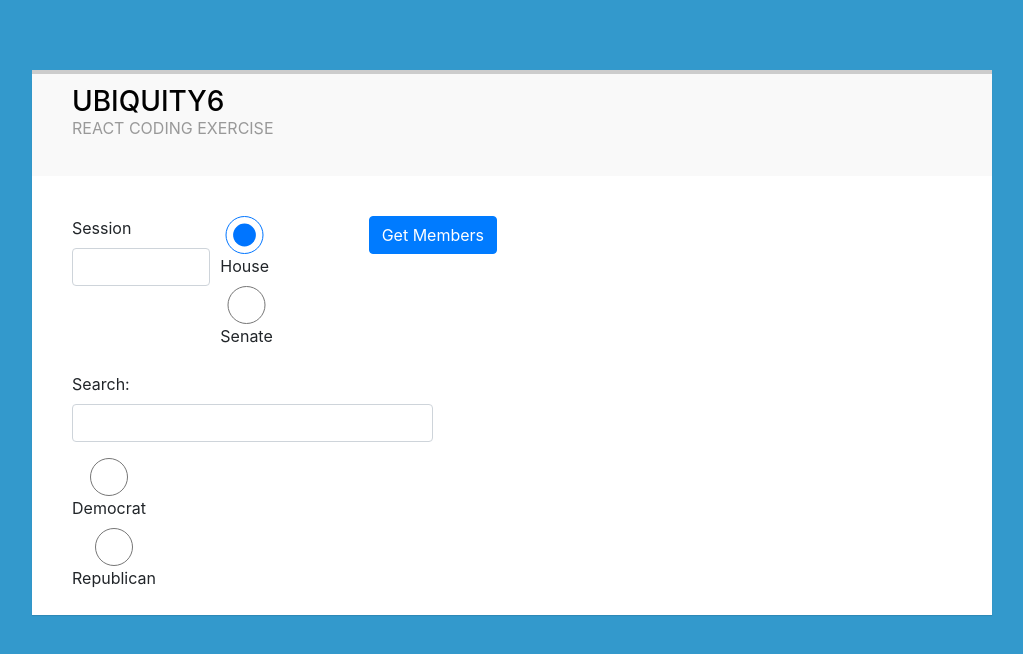
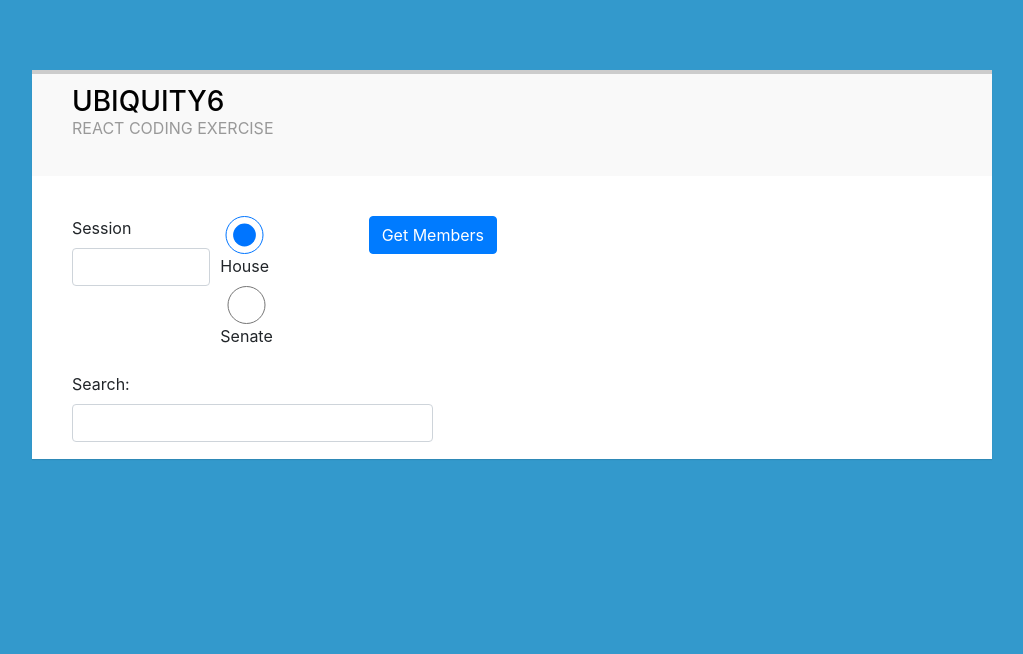
Before and after one commit to ubiquity6/react-interview, a React (Create React App) app: page / in a window 1280 px wide. Shown: the top 654 px of the page, without its empty margins (128-1151 px from the left). Built offline with nearby package versions, Linux system fonts and the light colour scheme.

Commit message:
Added simple loading UI (temporary)

```diff
--- a/package.json
+++ b/package.json
@@ -3,8 +3,10 @@
   "version": "0.1.0",
   "private": true,
   "dependencies": {
+    "font-awesome": "^4.7.0",
     "react": "^16.3.1",
     "react-dom": "^16.3.1",
+    "react-fontawesome": "^1.6.1",
     "react-scripts": "1.1.4"
   },
   "scripts": {
--- a/public/index.html
+++ b/public/index.html
@@ -38,4 +38,5 @@
       To create a production bundle, use `npm run build` or `yarn build`.
     -->
   </body>
+  <script defer src="https://use.fontawesome.com/releases/v5.0.10/js/solid.js" integrity="sha384-Q7KAHqDd5trmfsv85beYZBsUmw0lsreFBQZfsEhzUtUn5HhpjVzwY0Aq4z8DY9sA" crossorigin="anonymous"></script>
 </html>
--- a/src/App.js
+++ b/src/App.js
@@ -12,7 +12,10 @@ class App extends Component {
       session: 115,
       search: '',
       sort: '',
-      filter: ''
+      filter: '',
+      currentPage: 1,
+      membersOnPage: 10,
+      isLoading: false
     };
   }
 
@@ -24,21 +27,25 @@ class App extends Component {
     const chamber = this.state.chamber;
     let self = this;
 
+    this.setState({isLoading: true})
+
     fetch(`https://api.propublica.org/congress/v1/${session}/${chamber}/members.json`, {
       headers: new Headers({'X-API-Key': 'd0ywBucVrXRlMQhENZxRtL3O7NPgtou2mwnLARTr'})
     }).then((res) => res.json()).then((json) => json.results[0].members).then((members) => {
-      self.setState({members: members});
+      self.setState({members: members}, () => {
+          self.setState({isLoading: false});
+      });
     });
   }
 
   onSearchChange(e) {
-    // this.setState({search: e.target.value});
     let members = this.state.members;
     let search = e.target.value;
     let newMembers;
 
+    this.setState({search: e.target.value});
+
     if (search.length !== 0) {
-      this.setState({search: e.target.value});
       newMembers = members.filter(function(item) {
         return item.first_name.toLowerCase().indexOf(search.toLowerCase()) > -1 || item.last_name.toLowerCase().indexOf(search.toLowerCase()) > -1 || item.state.toLowerCase().indexOf(search.toLowerCase()) > -1;
       });
@@ -54,23 +61,8 @@ class App extends Component {
     this.setState({chamber: e.target.value});
   }
 
-  onFilterChange(e) {
-    // this.setState({sort: e.target.value});
-    // let members = this.state.members;
-    // if (e.target.value === "last_name") {
-    //     members.sort(function(a, b) {
-    //       return a.last_name - b.last_name;
-    //     });
-    // } else if (e.target.value === "state") {
-    //     members.sort(function(a, b) {
-    //       return a.state - b.state;
-    //     });
-    // } else {}
-    // this.setState({members: members});
+  render() {
 
-  }
-
-  render() {
     return (<div className="container-fluid">
       <div className="row-fluid">
         <div className="span12">
@@ -110,24 +102,7 @@ class App extends Component {
             </div>
           </div>
         </div>
-        <form>
-          <div className="form-row">
-            <div className="form-group col-md-2">
-              <div className="radio">
-                <label>
-                  <input type="radio" className="form-control" name="democrat" value="democrat" checked={this.state.chamber === 'democrat'} onChange={this.onFilterChange.bind(this)}/>
-                  Democrat
-                </label>
-              </div>
-              <div className="radio">
-                <label>
-                  <input type="radio" className="form-control" name="republican" value="republican" checked={this.state.chamber === 'republican'} onChange={this.onFilterChange.bind(this)}/>
-                  Republican
-                </label>
-              </div>
-            </div>
-          </div>
-        </form>
+        <div className="row">{this.state.isLoading ? "Loading results..." : ""}</div>
         <div className="panel panel-default">
           <div className="panel-body">
             <MemberList members={this.state.members} filter={this.state.filter} search={this.state.search}/>
--- a/src/components/Member.js
+++ b/src/components/Member.js
@@ -1,4 +1,5 @@
 import React from "react";
+
 
 export default class Member extends React.Component {
   constructor(props) {
```
Also changed, not shown: 1 other file (tests, documents, lock files or other folders).
